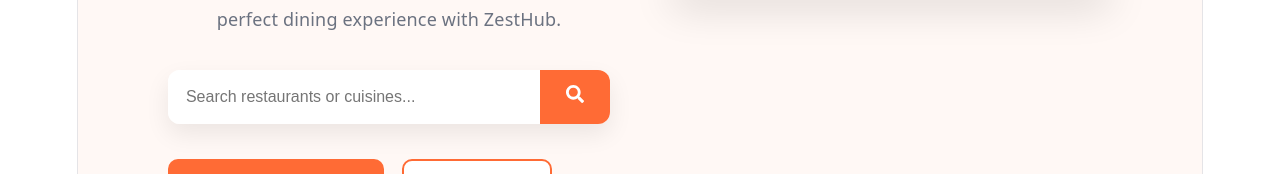
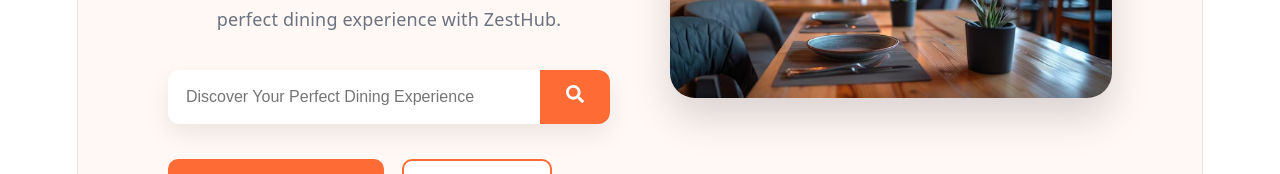
Before and after one commit to Sharukash04/ZestHub, a React (Vite) app in the folder client/: page / in a window 1280 px wide. Shown: the part 530-704 px from the top of the page. Built offline with nearby package versions, Linux system fonts and the light colour scheme.

Commit message:
hero section was builted

```diff
--- a/client/src/components/Hero/Hero.jsx
+++ b/client/src/components/Hero/Hero.jsx
@@ -27,7 +27,7 @@
 
           <input
             type="text"
-            placeholder="Search restaurants or cuisines..."
+            placeholder="Discover Your Perfect Dining Experience"
           />
 
           <button>
```
Also changed, not shown: client/src/assets/images/hero-food.jpg.
